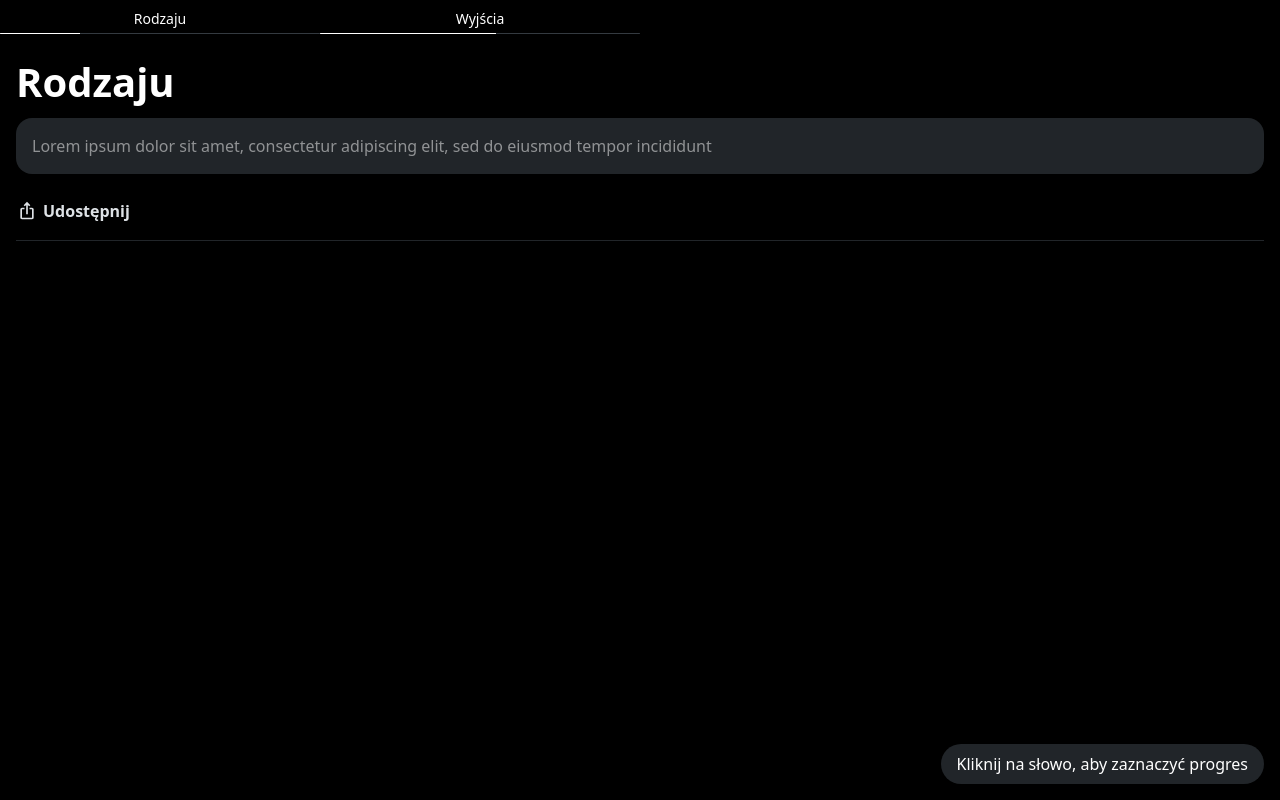
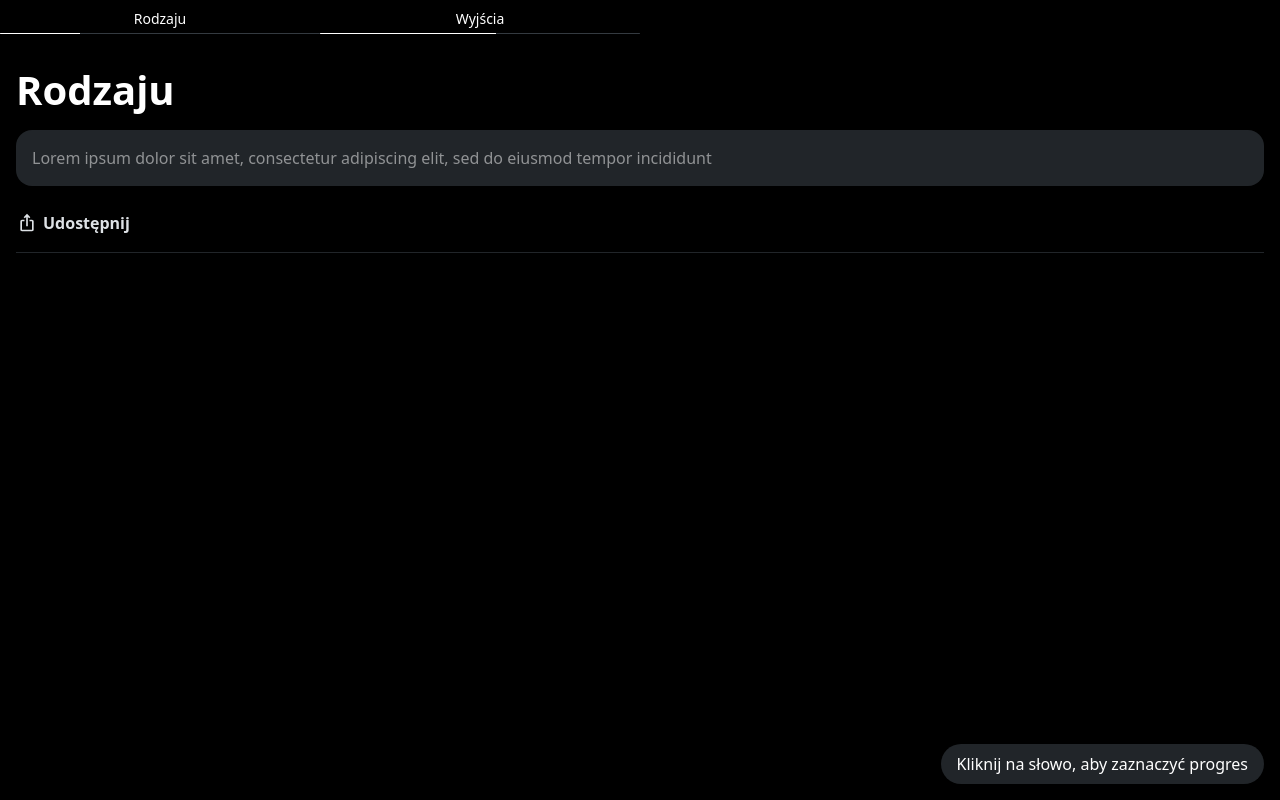
Before and after one commit to wieczorskyy/portfolio, a plain HTML site: page bible.html in a window 1280 px wide. Drawn offline with nearby package versions, Linux system fonts and the light colour scheme.

Commit message:
Update bible.html

```diff
--- a/bible.html
+++ b/bible.html
@@ -34,8 +34,8 @@
             </div>
         </div>
     </nav>
-    <div class="d-flex flex-column p-3">
-        <h1 class="fw-semibold pb-1">Rodzaju</h1>
+    <div class="d-flex flex-column py-4 px-3">
+        <h1 class="fw-semibold mb-3">Rodzaju</h1>
         <p class="text-white-50 fw-medium bg-dark p-3 rounded-4 mb-4">Lorem ipsum dolor sit amet, consectetur adipiscing elit, sed do eiusmod tempor incididunt</p>
         <button class="btn icon-link fw-semibold p-0 me-auto">
             <svg class="fs-5 bi" xmlns="http://www.w3.org/2000/svg" viewBox="0 0 24 24" height="24px" width="24px" fill="#e3e3e3"><path d="M6,22q-0.82,0-1.41-0.59T4,20V10Q4,9.17 4.59,8.59T6,8H9v2H6V20H18V10H15V8h3q0.82,0 1.41,0.59T20,10V20q0,0.82-0.59,1.41T18,22H6Zm5-6V4.82L9.4,6.43L8,5l4-4l4,4L14.6,6.43L13,4.82V16H11Z"/></svg>
```
